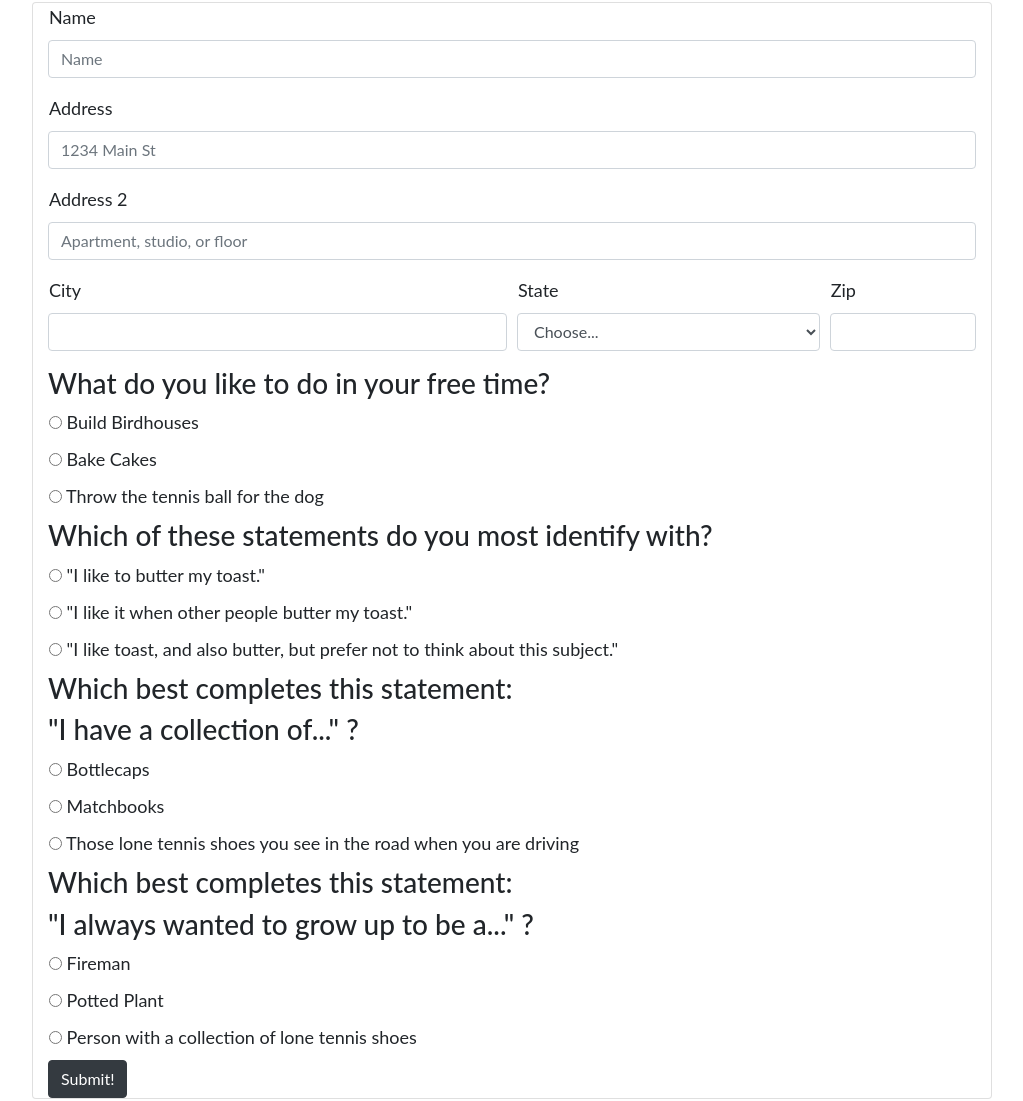
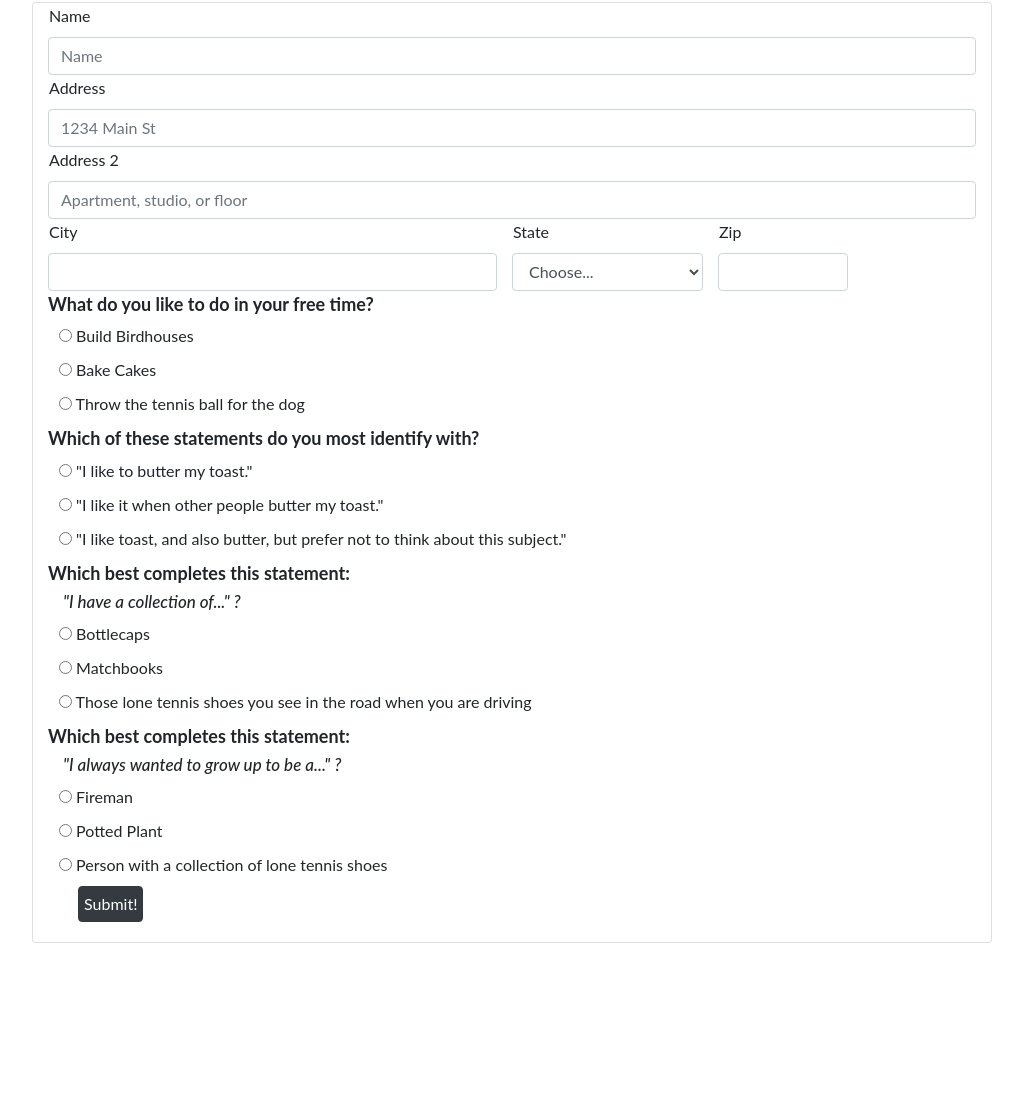
Before and after one commit to wvw999/track-select, a plain HTML site: page index.html in a window 1280 px wide. Shown: the part 124-1225 px from the top of the page, without its empty margins (128-1151 px from the left). After the commit the page ends 1107 px from the top, so only its background shows below. Drawn offline with nearby package versions, Linux system fonts and the light colour scheme.

Commit message:
upgrade font and layout slightly. work in progress

```diff
--- a/css/styles.css
+++ b/css/styles.css
@@ -1,9 +1,21 @@
-button {
-  text-align: center;
+body {
+  font-family: 'Lato';
 }
 
-body {
-  font-family: 'Lato';
+div.radio {
+  margin-left: 10px;
+}
+
+h3 {
+  margin-top: 3px;
+  font-size: 18px;
+  font-weight: bold;
+}
+
+h4 {
+  margin-left: 15px;
+  font-size: 17px;
+  font-style: italic;
 }
 
 h6 {
@@ -11,9 +23,20 @@ h6 {
   padding: 5px;
 }
 
+input {
+  padding: 1px;
+}
+
 label {
-  font-size: 18px;
+  font-size: 16px;
   padding: 1px;
+}
+
+.btn.btn-dark {
+  text-align: center;
+  padding: 5px;
+  margin-left: 30px;
+  margin-bottom: 20px;
 }
 
 .checkbox {
--- a/index.html
+++ b/index.html
@@ -11,7 +11,6 @@
   <title>Epicodus Survey</title>
 </head>
 <body>
-    <!-- header information -->
   <div class="container" id="headerContainer">
     <h1>Which Epicodus track is right for you?</h1>
   </div>
@@ -19,26 +18,26 @@
   <div class="container card" id="cardFormat">
     <form id="surveyForm">
       <!-- user data section -->
-      <div class="form-row">
-        <div class="form-group col">
+    <div class="row">
+      <div class="col">
         <label for="name">Name</label>
         <input type="name" class="form-control" id="name" placeholder="Name" required>
       </div>
     </div>
-      <div class="form-group">
+      <div class="group">
         <label for="address">Address</label>
         <input type="text" class="form-control" id="address" placeholder="1234 Main St" required>
       </div>
-      <div class="form-group">
+      <div class="group">
         <label for="address2">Address 2</label>
         <input type="text" class="form-control" id="address2" placeholder="Apartment, studio, or floor" required>
       </div>
-      <div class="form-row">
-        <div class="form-group col-md-6">
+    <div class="row">
+      <div class="col-md-6">
         <label for="city">City</label>
         <input type="text" class="form-control" id="city" required>
       </div>
-        <div class="form-group col-md-4">
+      <div class="ol-md-4">
         <label for="state">State</label>
         <select id="state" class="form-control">
           <option selected>Choose...</option>
@@ -95,12 +94,12 @@
           <option value="WY">Wyoming</option>
         </select>
       </div>
-        <div class="form-group col-md-2">
+      <div class="col-md-2">
         <label for="zip">Zip</label>
         <input type="text" class="form-control" id="zip" required>
       </div>
-      </div>
-    <!-- Survey question ssection -->
+    </div><!-- div ending form row at bottom of form-fields section -->
+          <!-- Survey question section begins in open space at bottom of form card section-->
     <h3>What do you like to do in your free time?</h3>
     <div class="radio">
       <label><input type="radio" name="q1" value="1"> Build Birdhouses</label>
@@ -122,7 +121,7 @@
       <label><input type="radio" name="q2" value="3"> "I like toast, and also butter, but prefer not to think about this subject."</label>
     </div>
     <h3>Which best completes this statement:</h3>
-        <h3>"I have a collection of..." ?</h3>
+    <h4>"I have a collection of..." ?</h4>
     <div class="radio">
       <label><input type="radio" name="q3" value="1"> Bottlecaps</label>
     </div>
@@ -133,7 +132,7 @@
       <label><input type="radio" name="q3" value="3"> Those lone tennis shoes you see in the road when you are driving</label>
     </div>
     <h3>Which best completes this statement:</h3>
-        <h3>"I always wanted to grow up to be a..." ?</h3>
+    <h4>"I always wanted to grow up to be a..." ?</h4>
     <div class="radio">
       <label><input type="radio" name="q4" value="1"> Fireman</label>
     </div>
@@ -141,13 +140,13 @@
       <label><input type="radio" name="q4" value="2"> Potted Plant</label>
     </div>
     <div class="radio">
-          <label><input type="radio" name="q4" value="3">  Person with a collection of lone tennis shoes</label>
+      <label><input type="radio" name="q4" value="3"> Person with a collection of lone tennis shoes</label>
     </div>
     <button type="submit" id="submitBtn" class="btn btn-dark">Submit!</button>
-      </div>
     </form>
   </div>
-    <!-- beginning of results section -->
+    <!-- above div ends the entire top section container -->
+    <!-- beginning of results section it its own container -->
   <div class="container">
     <div class="card mb-3" id="ruby">
       <img class="card-img-top" src="img/ruby.gif" alt="Card image cap">
--- a/js/scripts.js
+++ b/js/scripts.js
@@ -1,28 +1,4 @@
 $(document).ready(function() {
-  function checkForm() {
-    // here, "this" is an input element
-    var isValidForm = true;
-    $(this.form).find(':input[required]:visible').each(function() {
-      if (!this.value.trim()) {
-        isValidForm = false;
-      }
-    });
-    $(this.form).find('.monitored-btn').prop('disabled', !isValidForm);
-    return isValidForm;
-  }
-
-  $('.monitored-btn').closest('form')
-    // indirectly bind the handler to form
-    .submit(function() {
-      return checkForm.apply($(this).find(':input')[0]);
-    })
-    // look for input elements
-    .find(':input[required]:visible')
-    // bind the handler to input elements
-    .keyup(checkForm)
-    // immediately fire it to initialize buttons state
-    .keyup();
-
   $("#surveyForm").submit(function(event) {
     // back-end
     var nameInput = $("input#name").val();
```
Lines whose indentation alone changed are shown as unchanged.
